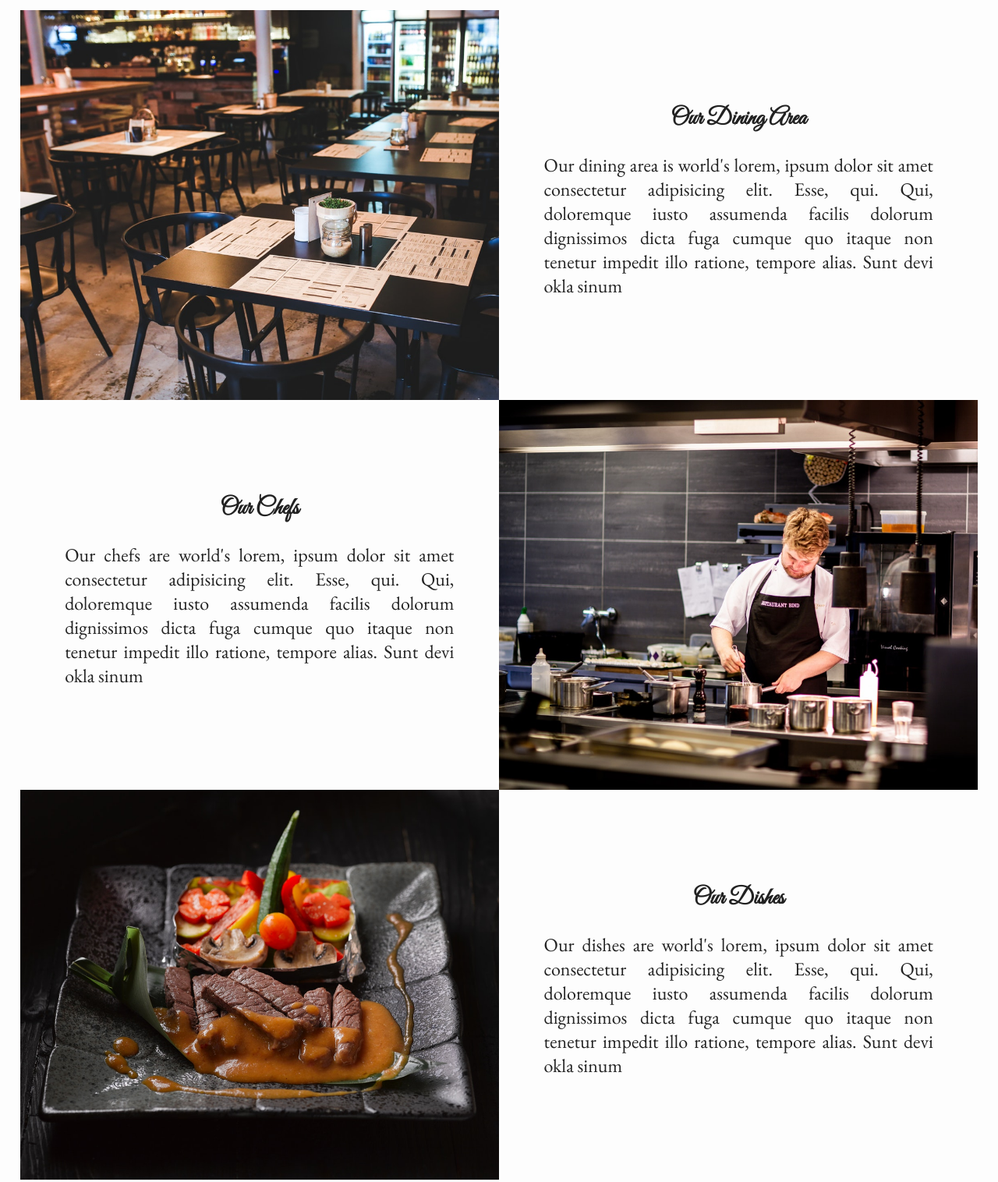
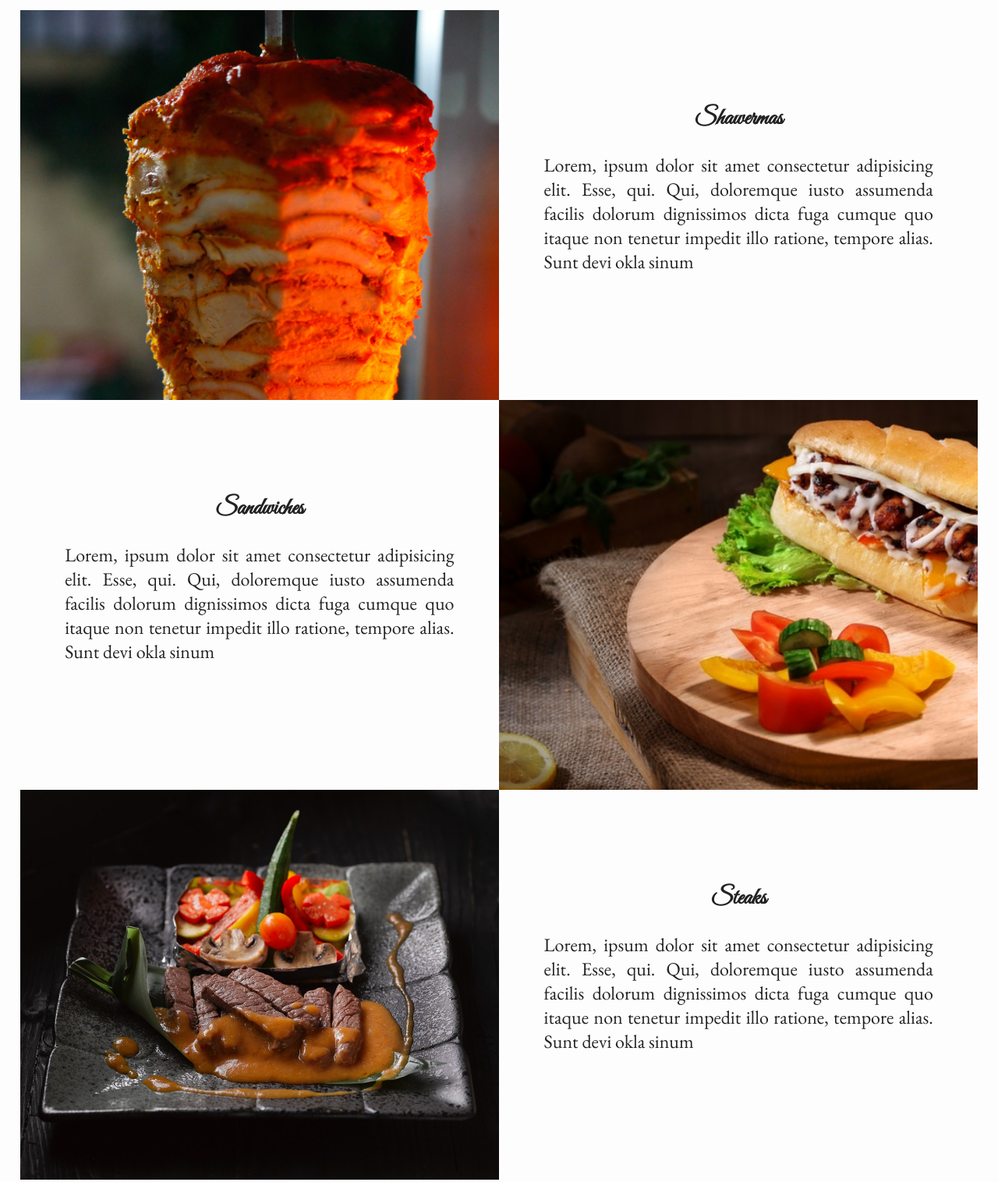
Before and after one commit to Abrar74774/Restaurant, a website: page index.html in a window 1280 px wide. Shown: the part 2580-4096 px from the top of the page at 78% size. Drawn offline with nearby package versions, Linux system fonts and the light colour scheme.

Commit message:
pic change, added message input box

```diff
--- a/index.html
+++ b/index.html
@@ -62,28 +62,28 @@
   <div class="content">
     <h1>Our Restaurant</h1>
     <div class="our-restaurant">
-      <div class="image" style="background-image: url('./images/restaurant-min.jpg');"></div>
+      <div class="image" style="background-image: url('./images/sh.jpg');"></div>
       <div class="writing">
-        <h2>Our Dining Area</h2>
-        <p>Our dining area is world's lorem, ipsum dolor sit amet consectetur adipisicing elit. Esse, qui. Qui,
+        <h2>Shawermas</h2>
+        <p>Lorem, ipsum dolor sit amet consectetur adipisicing elit. Esse, qui. Qui,
           doloremque iusto assumenda facilis dolorum dignissimos dicta fuga cumque quo itaque non tenetur impedit illo
           ratione, tempore alias. Sunt devi okla sinum</p>
       </div>
     </div>
     <div class="our-restaurant" id="reverse">
       <div class="writing">
-        <h2>Our Chefs</h2>
-        <p>Our chefs are world's lorem, ipsum dolor sit amet consectetur adipisicing elit. Esse, qui. Qui, doloremque
+        <h2>Sandwiches</h2>
+        <p>Lorem, ipsum dolor sit amet consectetur adipisicing elit. Esse, qui. Qui, doloremque
           iusto assumenda facilis dolorum dignissimos dicta fuga cumque quo itaque non tenetur impedit illo ratione,
           tempore alias. Sunt devi okla sinum</p>
       </div>
-      <div class="image" style="background-image: url('./images/chef-min.jpg');"></div>
+      <div class="image" style="background-image: url('./images/sandwich-min.jpg');"></div>
     </div>
     <div class="our-restaurant">
       <div class="image" style="background-image: url('./images/kebab-min.jpg');background-position: 60% center;"></div>
       <div class="writing">
-        <h2>Our Dishes</h2>
-        <p>Our dishes are world's lorem, ipsum dolor sit amet consectetur adipisicing elit. Esse, qui. Qui, doloremque
+        <h2>Steaks</h2>
+        <p>Lorem, ipsum dolor sit amet consectetur adipisicing elit. Esse, qui. Qui, doloremque
           iusto assumenda facilis dolorum dignissimos dicta fuga cumque quo itaque non tenetur impedit illo ratione,
           tempore alias. Sunt devi okla sinum</p>
       </div>
@@ -104,7 +104,10 @@
         <input type="text" id="email">
 
         <label for="subject">Subject</label>
-        <textarea id="subject" name="subject" style="height:150px"></textarea>
+        <input type="text" id="subject" name="subject">
+
+        <label for="message">Your Message To Us</label>
+        <textarea name="message" id="message" style="height: 150px;"></textarea>
 
         <input type="submit" value="Submit"
           style="display:block;margin:0 auto;font-family: 'EB Garamond', serif;margin: 0 auto;">
```
Also changed, not shown: images/sh.jpg (added).
